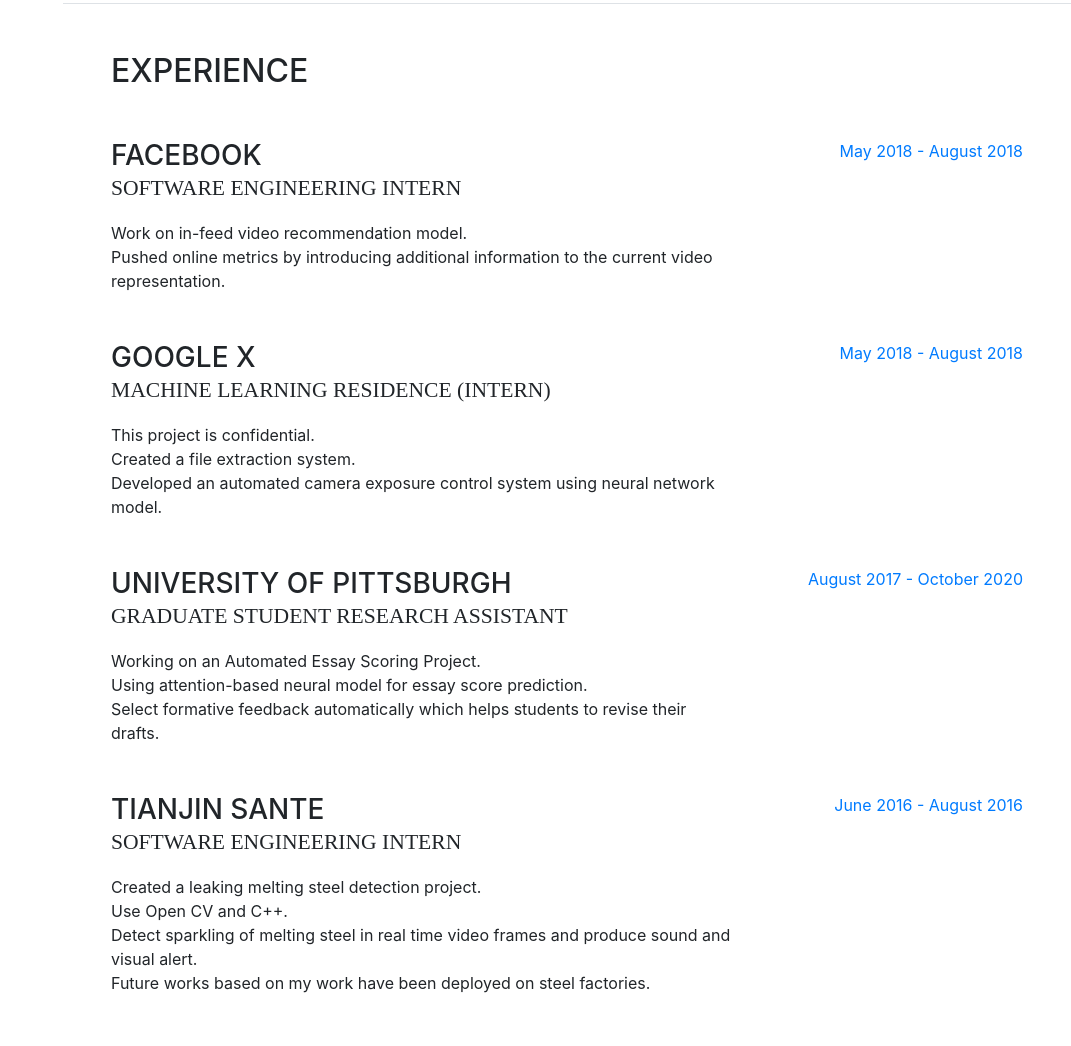
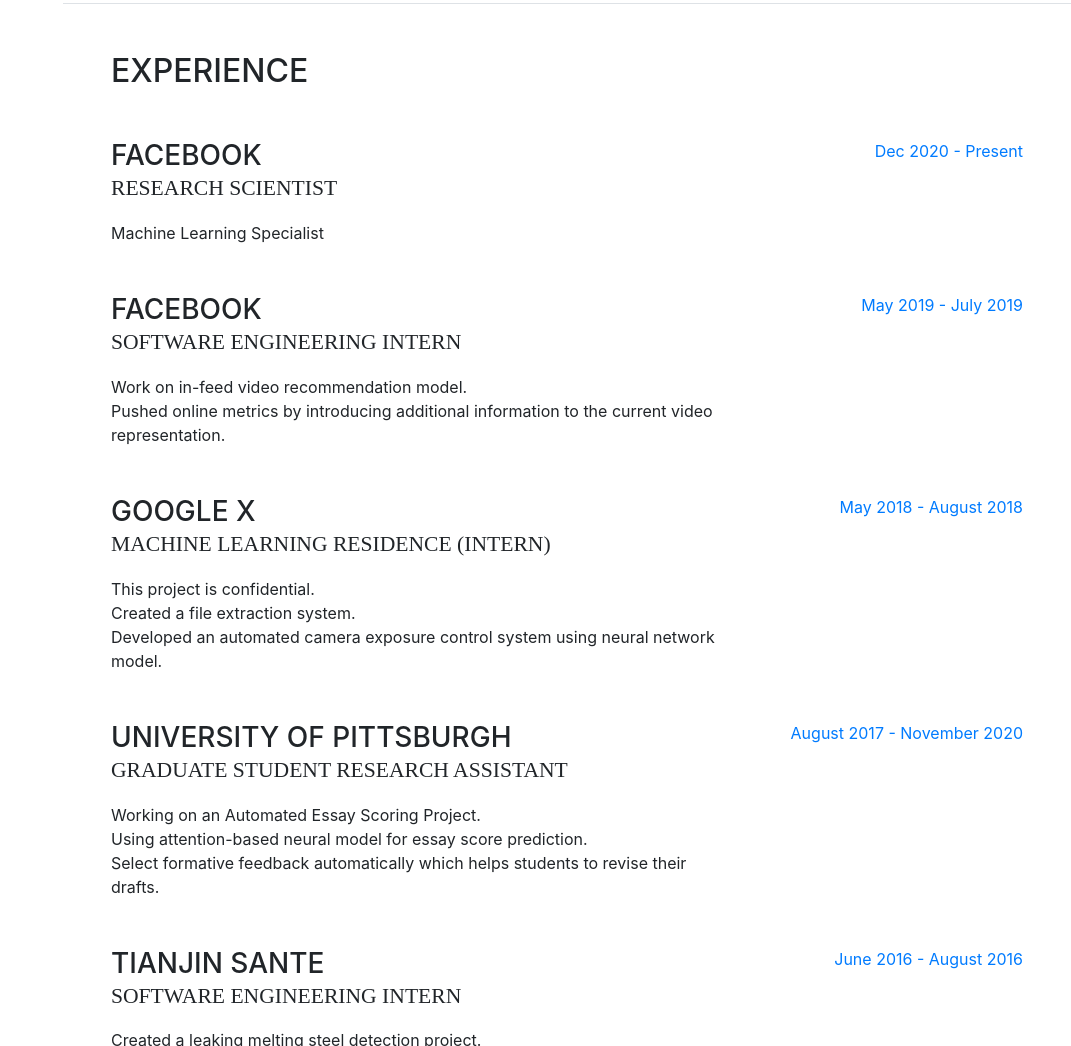
Before and after one commit to Rokeer/academic, a website with bundled scripts: page index.html in a window 1280 px wide. Shown: the part 2420-3466 px from the top of the page, without its empty margins (209-1280 px from the left). Built offline with nearby package versions, Linux system fonts and the light colour scheme; a web font is replaced by a local one.

Commit message:
update on Jan 24 2021

```diff
--- a/index.html
+++ b/index.html
@@ -130,7 +130,7 @@
               <div>GPA: 3.797 / 4.0</div>
             </div>
             <div class="resume-date text-md-right">
-              <span class="text-primary">August 2015 - Present</span>
+              <span class="text-primary">August 2015 - April 2021</span>
             </div>
           </div>
 
@@ -152,7 +152,7 @@
               <div class="subheading mb-3">B.Sc. in Computer Science</div>
               <div>United International College</div>
               <div>Second Class Scholarship (2012)</div>
-              <div>Second Class Division One Horner</div>
+              <div>Second Class Division One Honours</div>
               <div>GPA: 3.14 / 4.0</div>
             </div>
             <div class="resume-date text-md-right">
@@ -212,12 +212,23 @@
           <div class="resume-item d-flex flex-column flex-md-row mb-5">
             <div class="resume-content mr-auto">
               <h3 class="mb-0">Facebook</h3>
+              <div class="subheading mb-3">Research Scientist</div>
+              <div>Machine Learning Specialist</div>
+            </div>
+            <div class="resume-date text-md-right">
+              <span class="text-primary">Dec 2020 - Present</span>
+            </div>
+          </div>
+
+          <div class="resume-item d-flex flex-column flex-md-row mb-5">
+            <div class="resume-content mr-auto">
+              <h3 class="mb-0">Facebook</h3>
               <div class="subheading mb-3">Software Engineering Intern</div>
               <div>Work on in-feed video recommendation model.</div>
               <div>Pushed online metrics by introducing additional information to the current video representation.</div>
             </div>
             <div class="resume-date text-md-right">
-              <span class="text-primary">May 2018 - August 2018</span>
+              <span class="text-primary">May 2019 - July 2019</span>
             </div>
           </div>
 
@@ -243,7 +254,7 @@
               <div>Select formative feedback automatically which helps students to revise their drafts.</div>
             </div>
             <div class="resume-date text-md-right">
-              <span class="text-primary">August 2017 - October 2020</span>
+              <span class="text-primary">August 2017 - November 2020</span>
             </div>
           </div>
 
@@ -390,7 +401,7 @@
           <h2 class="mb-5">Interests</h2>
           <p>Apart from being a developer (scientist in the future, hopefully), I am also a baseball fan. My home team is the Tianjin Lions! My half-home team is the Dodgers! My second-home team is the Pariates! I also play baseball as a catcher or outfielder</p>
           <p>Currently, I am building up my golf skill.</p>
-          <p>I am also a podcaster. Welcome to subscribe my Podcast! (踏浪寻星广播电台 on <a href=https://www.lizhi.fm/user/2640634477388626988>Lizhi FM</a>)</p>
+          <p>I am also a podcaster. Welcome to subscribe my Podcast! (<a href=https://www.tlxxfm.com>踏浪寻星广播电台</a>)</p>
           <p>Just in case, checkout my Blog as well! (<a href=http://colinzhang.com>肉壳的胡思八道</a>)</p>
         </div>
       </section>
```
Also changed, not shown: 1 other file.
